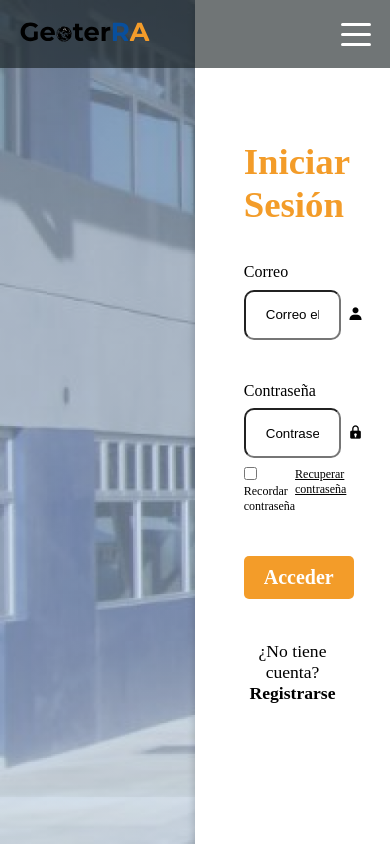
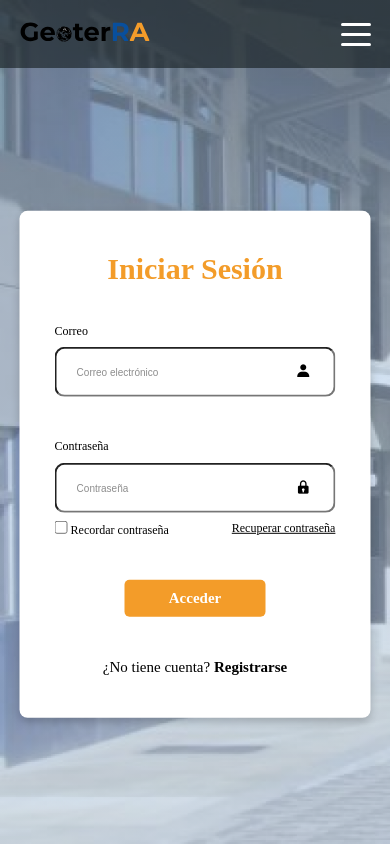
Before and after one commit to MarioCordero/GeoterRA_DEV, a PHP site: page /login.html in a window 390 px wide. Run offline with PHP 8.4, Linux system fonts and the light colour scheme; some web fonts are replaced.

Commit message:
FEAT: Se ha optimizado la página a todas las resoluciones

```diff
--- a/website/assets/css/responsive.css
+++ b/website/assets/css/responsive.css
@@ -177,6 +177,88 @@
     }.contact-us-form {
         max-width: 90%;
     }.contact-us-form button {
+        font-size: 10px;
+    }
+}
+
+/* ----------------------------------------------------------------------------------------------- */
+/* ---------------------------------------- LOGIN.HTML ------------------------------------------- */
+/* ----------------------------------------------------------------------------------------------- */
+/*---------------------------------1366 WIDTH-------------------------*/
+@media screen and (max-width: 1366px){
+    /* NOTHING */
+}
+
+/*---------------------------------1290 WIDTH-------------------------*/
+@media screen and (max-width: 1290px){
+    /* NOTHING */
+}
+
+/*---------------------------------1090 WIDTH-------------------------*/
+@media screen and (max-width: 1090px){
+    .login {
+        width: 60%;
+    }
+}
+
+/*---------------------------------900 WIDTH-------------------------*/
+@media screen and (max-width: 900px){
+    .login {
+        height: 70%;
+        width: 70%;
+        top: 55%;
+        left: 50%;
+        transform: translate(-50%, -50%);
+        border-radius: 8px;
+    }
+}
+
+/*---------------------------------815 WIDTH-------------------------*/
+@media screen and (max-width: 815px){
+    .input-box i {
+        left: 80%;
+    }
+}
+
+/*---------------------------------720 WIDTH-------------------------*/
+@media screen and (max-width: 720px){
+    .login h1 {
+        font-size: 35px;
+    }
+    .login-form {
+        width: 70%;
+    }
+}
+
+/*---------------------------------615 WIDTH-------------------------*/
+@media screen and (max-width: 615px){
+    .login .input-box p {
+        font-size: 15px;
+    }
+    .login .register-link {
+        font-size: 15px;
+    }
+    .login .btn {
+        font-size: 15px;
+    }
+}
+
+/*---------------------------------419 WIDTH -------------------------*/
+@media screen and (max-width: 419px){
+    .login {
+        height: 60%;
+        width: 90%;
+    }
+    .login-form {
+        width: 80%;
+    }
+    .login h1 {
+        font-size: 30px;
+    }
+    .login .input-box p {
+        font-size: 12px;
+    }
+    .input-box input::placeholder {
         font-size: 10px;
     }
 }
--- a/website/assets/css/style.css
+++ b/website/assets/css/style.css
@@ -16,6 +16,7 @@
 	/* Aux colors */
 	--azulOscuro:#12467E;
 	--naranjaClaro:#e5b365;
+	--grisOscuro: #8d8d8d;
 
 	--celeste2:#8ed8f8;
 	--celeste3:#bad2cd;
```
Also changed, not shown: website/login.html (line endings or trailing spaces).
